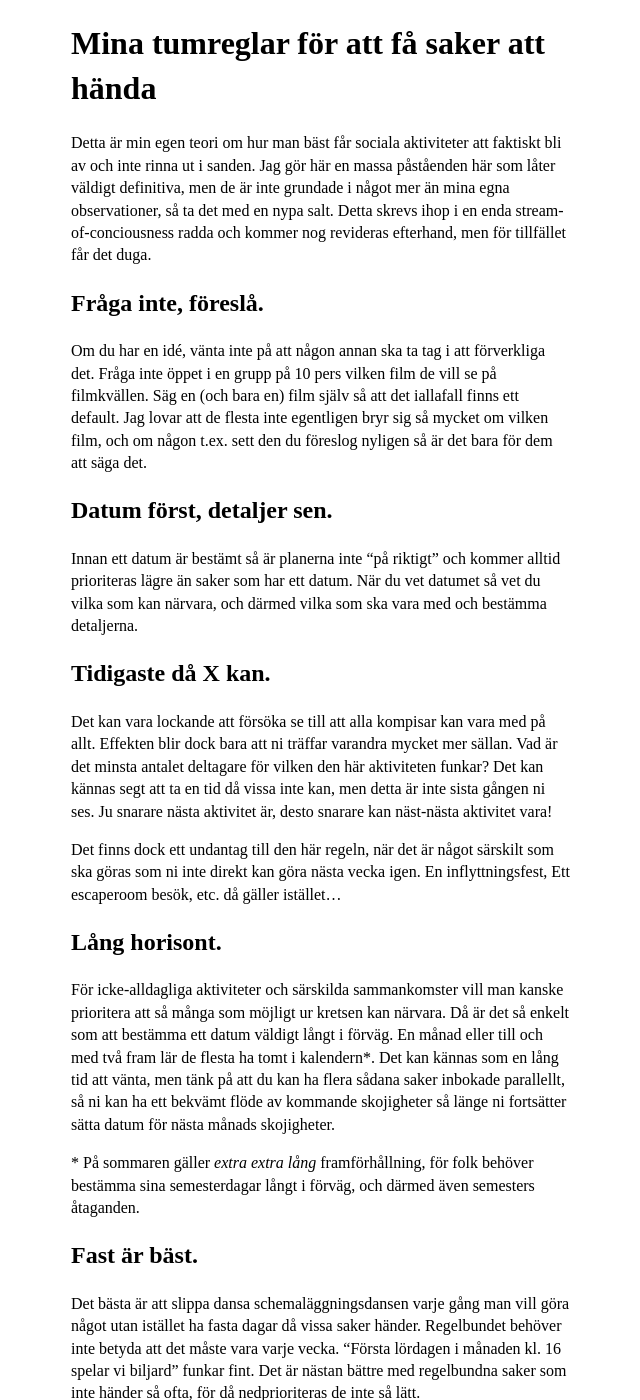
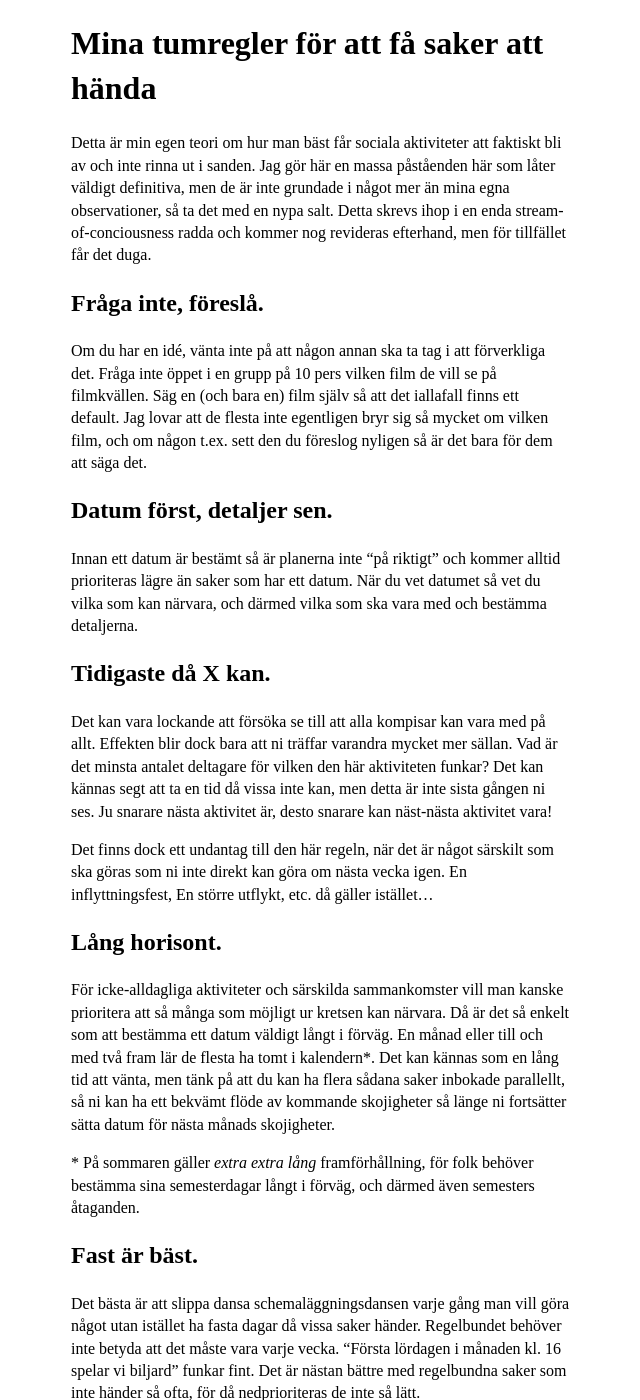
Before and after one commit to voidcase/voidcase.github.io, a Jekyll site: the page built from _posts/2021-11-15-making-things-happen.md, in a window 1280 px wide and 1400 px high. Shown: the whole window, without its empty margins (319-959 px from the left). Built offline with Jekyll 4.4.1, drawn with Linux system fonts in a browser that asks for light colours; our own code applies the rules of GitHub Pages for plain Markdown files.

Commit message:
spelling fixes

```diff
--- a/_posts/2021-11-15-making-things-happen.md
+++ b/_posts/2021-11-15-making-things-happen.md
@@ -1,6 +1,6 @@
 ---
 
-title: Mina tumreglar för att få saker att hända
+title: Mina tumregler för att få saker att hända
 
 ---
 
@@ -25,7 +25,7 @@
 Det kan kännas segt att ta en tid då vissa inte kan, men detta är inte sista gången ni ses.
 Ju snarare nästa aktivitet är, desto snarare kan näst-nästa aktivitet vara!
 
-Det finns dock ett undantag till den här regeln, när det är något särskilt som ska göras som ni inte direkt kan göra nästa vecka igen. En inflyttningsfest, Ett escaperoom besök, etc. då gäller istället...
+Det finns dock ett undantag till den här regeln, när det är något särskilt som ska göras som ni inte direkt kan göra om nästa vecka igen. En inflyttningsfest, En större utflykt, etc. då gäller istället...
 
 ## Lång horisont.
 För icke-alldagliga aktiviteter och särskilda sammankomster vill man kanske prioritera att så många som möjligt ur kretsen kan närvara.
```
